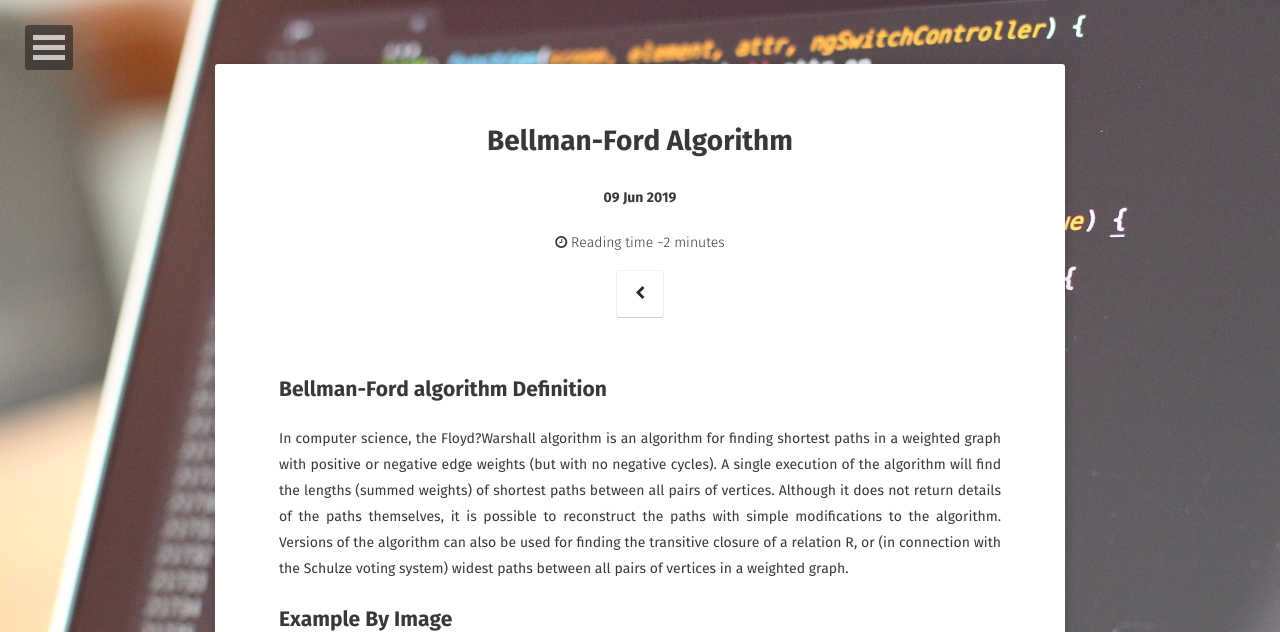
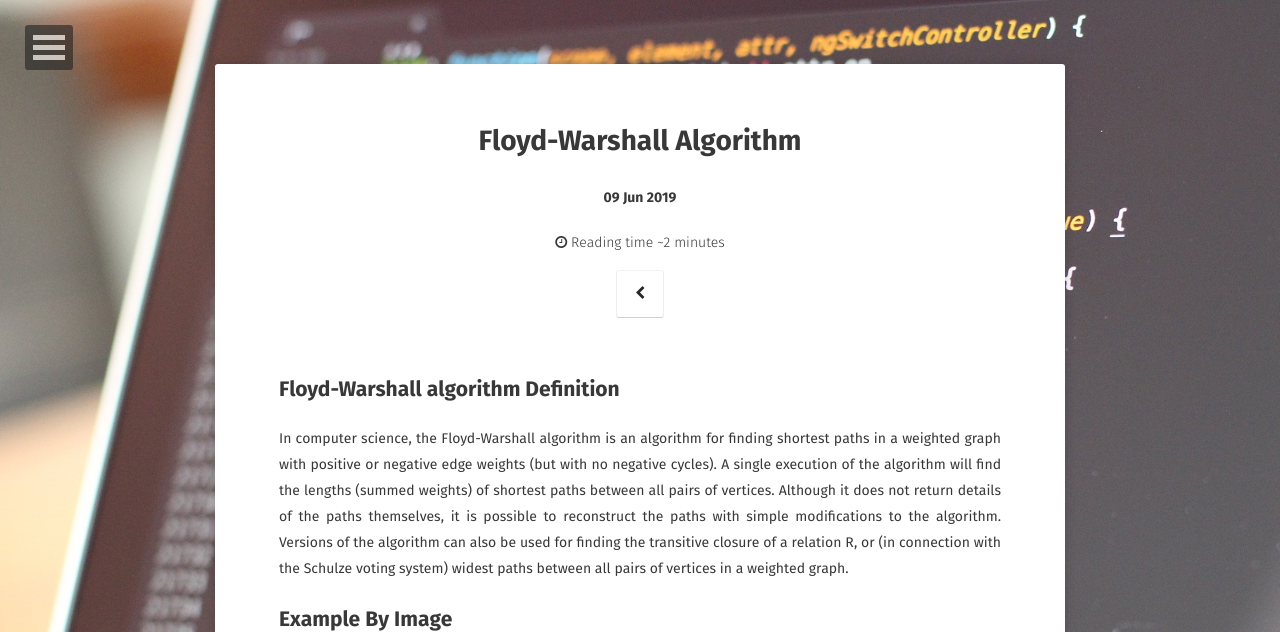
Before and after one commit to 19-1-skku-oss/2019-1-OSS-E4, a Jekyll site: the page built from _posts/2019-06-10-Floyd Warshall algorithm.md, in a window 1280 px wide and 900 px high, cut to the strip 0-632 px from the top of the window. Built offline with Jekyll 4.4.1, drawn with Linux system fonts in a browser that asks for light colours; some web fonts are replaced; comment, search, counter and statistics services are not loaded.

Commit message:
Update 2019-06-10-Floyd Warshall algorithm.md

```diff
--- a/_posts/2019-06-10-Floyd Warshall algorithm.md
+++ b/_posts/2019-06-10-Floyd Warshall algorithm.md
@@ -1,15 +1,15 @@
 ---
 layout: post
-title: "Bellman-Ford Algorithm"
+title: "Floyd-Warshall Algorithm"
 date: 2019-06-09
-excerpt: "Bellman-Ford Algorithm is Finding Shortes path algorithm"
+excerpt: "Floyd-Warshall Algorithm is Finding Shortes path algorithm"
 tags: [Graph, Shortest Path]
 comments: true
 ---
 
-## Bellman-Ford algorithm Definition
+## Floyd-Warshall algorithm Definition
 
-In computer science, the Floyd?Warshall algorithm is an algorithm for finding shortest paths in a weighted graph with positive or negative edge weights (but with no negative cycles). A single execution of the algorithm will find the lengths (summed weights) of shortest paths between all pairs of vertices. Although it does not return details of the paths themselves, it is possible to reconstruct the paths with simple modifications to the algorithm. Versions of the algorithm can also be used for finding the transitive closure of a relation R, or (in connection with the Schulze voting system) widest paths between all pairs of vertices in a weighted graph.
+In computer science, the Floyd-Warshall algorithm is an algorithm for finding shortest paths in a weighted graph with positive or negative edge weights (but with no negative cycles). A single execution of the algorithm will find the lengths (summed weights) of shortest paths between all pairs of vertices. Although it does not return details of the paths themselves, it is possible to reconstruct the paths with simple modifications to the algorithm. Versions of the algorithm can also be used for finding the transitive closure of a relation R, or (in connection with the Schulze voting system) widest paths between all pairs of vertices in a weighted graph.
 
 ## Example By Image
 
```
